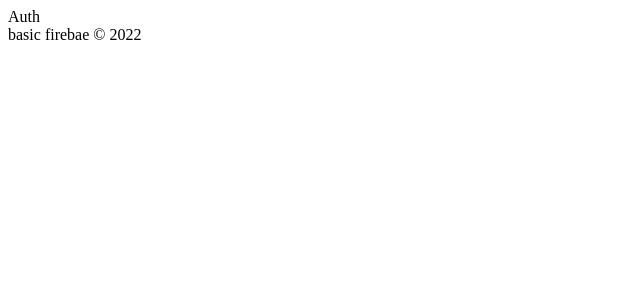
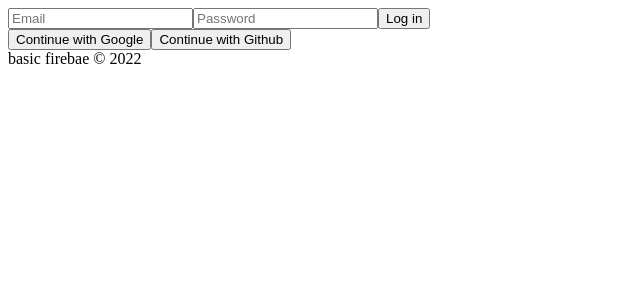
Before and after one commit to keunrim/practice-firebase, a React (Create React App) app: page /#/ in a window 1280 px wide. Shown: the top 300 px of the page, without its empty margins (0-640 px from the left). Built offline with nearby package versions, Linux system fonts and the light colour scheme; no server answers.

Commit message:
Auth Form
* Auth Form 제작중...

```diff
--- a/src/routes/Auth.js
+++ b/src/routes/Auth.js
@@ -1,5 +1,47 @@
-import React from "react";
+import React, { useState } from "react";
 
-const Auth = () => <span>Auth</span>;
+const Auth = () => {
+  const [email, setEmail] = useState("");
+  const [password, setPassword] = useState("");
+  const onChange = (event) => {
+    //이 방식으로하면 동일한 두개의 fn을 만들지 않아도 된다.
+    console.log(event.target.name);
+    if (event.target.name === "email") {
+      setEmail(event.target.value);
+    } else {
+      setPassword(event.target.value);
+    }
+  };
+  const onSubmit = (event) => {
+    event.preventDefault();
+  };
+  return (
+    <div>
+      <form onSubmit={onSubmit}>
+        <input
+          name="email"
+          type="text"
+          placeholder="Email"
+          required
+          value={email}
+          onChange={onChange}
+        ></input>
+        <input
+          name="password"
+          type="password"
+          placeholder="Password"
+          required
+          value={password}
+          onChange={onChange}
+        ></input>
+        <input type="submit" value="Log in" />
+      </form>
+      <div>
+        <button>Continue with Google</button>
+        <button>Continue with Github</button>
+      </div>
+    </div>
+  );
+};
 
 export default Auth;
```
